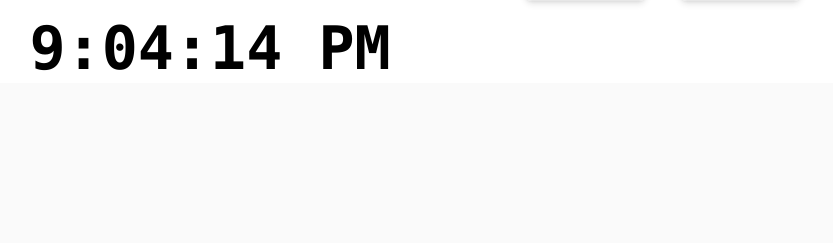
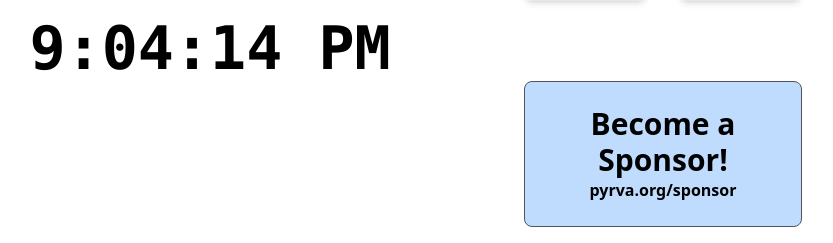
Before and after one commit to pyrva/PyRVA.github.io, a Flask app: page /meeting/ in a window 1280 px wide. Shown: the part 915-1158 px from the top of the page, without its empty margins (430-1263 px from the left). Before the commit the page ends 986 px from the top, so only its background shows below. Run offline with Flask 3, Linux system fonts and the light colour scheme; some libraries are stand-ins or nearby versions.

Commit message:
add sponsor cta

```diff
--- a/src/pyrva/templates/pages/meeting.html
+++ b/src/pyrva/templates/pages/meeting.html
@@ -22,7 +22,8 @@
 
         <section id="pyrva" class="flex flex-col justify-evenly basis-1/4">
             <a href="{{ url_for('index') }}" class="mx-auto"><img
-                    src="{{ url_for('static', filename='images/logo.png') }}" alt="PyRVA Logo" width="408" height="139" /></a>
+                    src="{{ url_for('static', filename='images/logo.png') }}" alt="PyRVA Logo" width="408"
+                    height="139" /></a>
             <ul class="space-y-4 w-fit mx-auto font-semibold text-zinc-600">
                 {{ social_link('icons/meetup.svg', 'meetup') }}
                 {{ social_link('icons/discord.svg', 'discord') }}
@@ -36,7 +37,7 @@
                     <a href="{{ event.url }}">
                         <div class="relative flex items-center space-x-3 rounded-lg px-6 py-5">
                             <div class="flex-shrink-0">
-                                <img class="h-16 aspect-video rounded-lg" src="{{ event.image }}" alt="" >
+                                <img class="h-16 aspect-video rounded-lg" src="{{ event.image }}" alt="">
                             </div>
                             <div class="min-w-0 flex-1">
                                 <span class="absolute inset-0" aria-hidden="true"></span>
@@ -54,7 +55,8 @@
 
         <section id="event"
             class="flex flex-col items-center gap-8 justify-evenly basis-1/2 border rounded-lg shadow-lg p-16 bg-white/50">
-            <img class="rounded-lg w-4/5" src="{{ event.large_image }}" alt="{{ event.title }}" width="600" height="338"/>
+            <img class="rounded-lg w-4/5" src="{{ event.large_image }}" alt="{{ event.title }}" width="600"
+                height="338" />
             <h1 class="text-5xl font-bold">{{ event.title }}</h1>
             <div class="flex justify-evenly w-full">
                 <div class="basis-5/12 p-4">
@@ -80,8 +82,17 @@
             <div id="clock" class="text-6xl font-bold font-mono"></div>
         </section>
 
-        <section id="sponsors" class="basis-1/4">
-            {% include 'components/sponsor_list.html' %}
+        <section id="sponsors" class="basis-1/4 flex flex-col justify-between">
+            <div>{% include 'components/sponsor_list.html' %}</div>
+
+            <div>
+                <a href="{{ url_for('sponsor') }}"
+                    class="bg-blue-200 font-bold border border-zinc-600 rounded-lg mx-auto flex flex-col w-fit px-8 my-4 py-6 text-center">
+                    <div class="text-3xl">Become a Sponsor!</div>
+                    <div>pyrva.org/sponsor</div>
+                </a>
+            </div>
+
         </section>
 
     </div>
```
